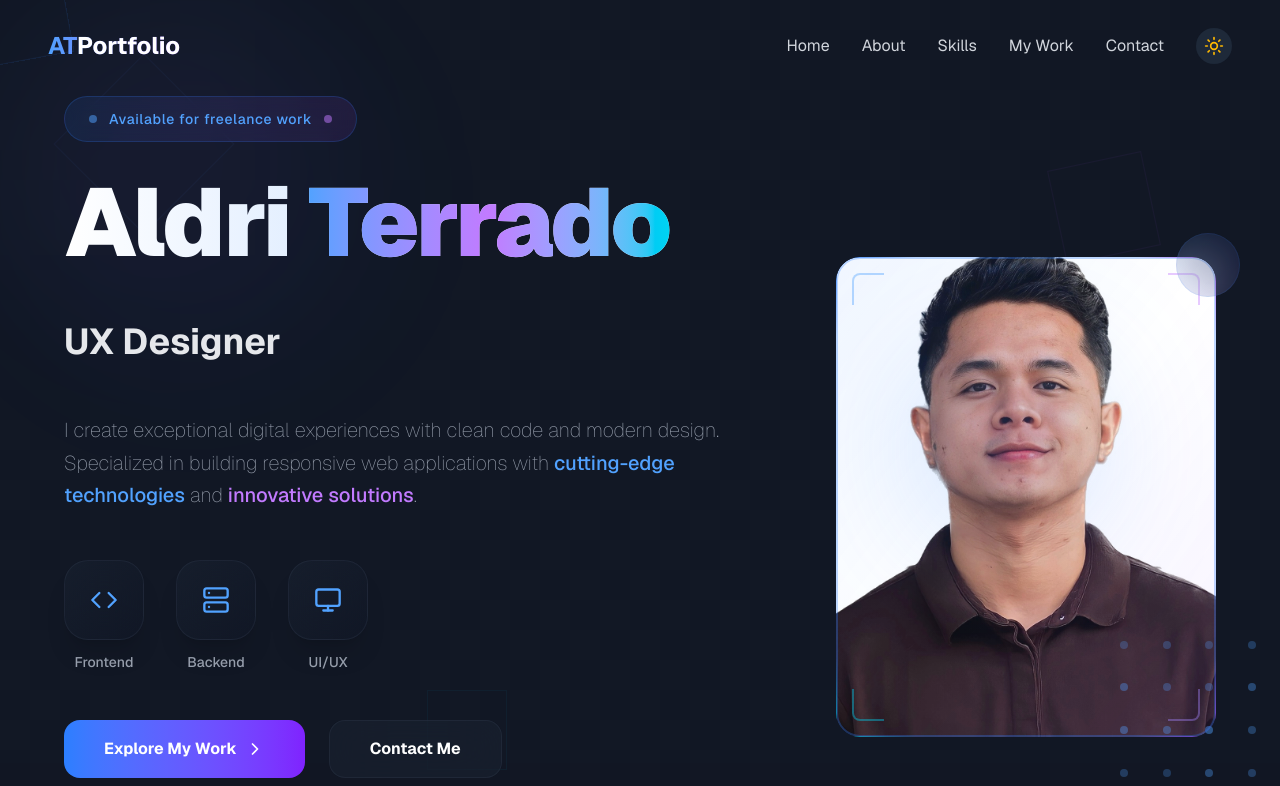
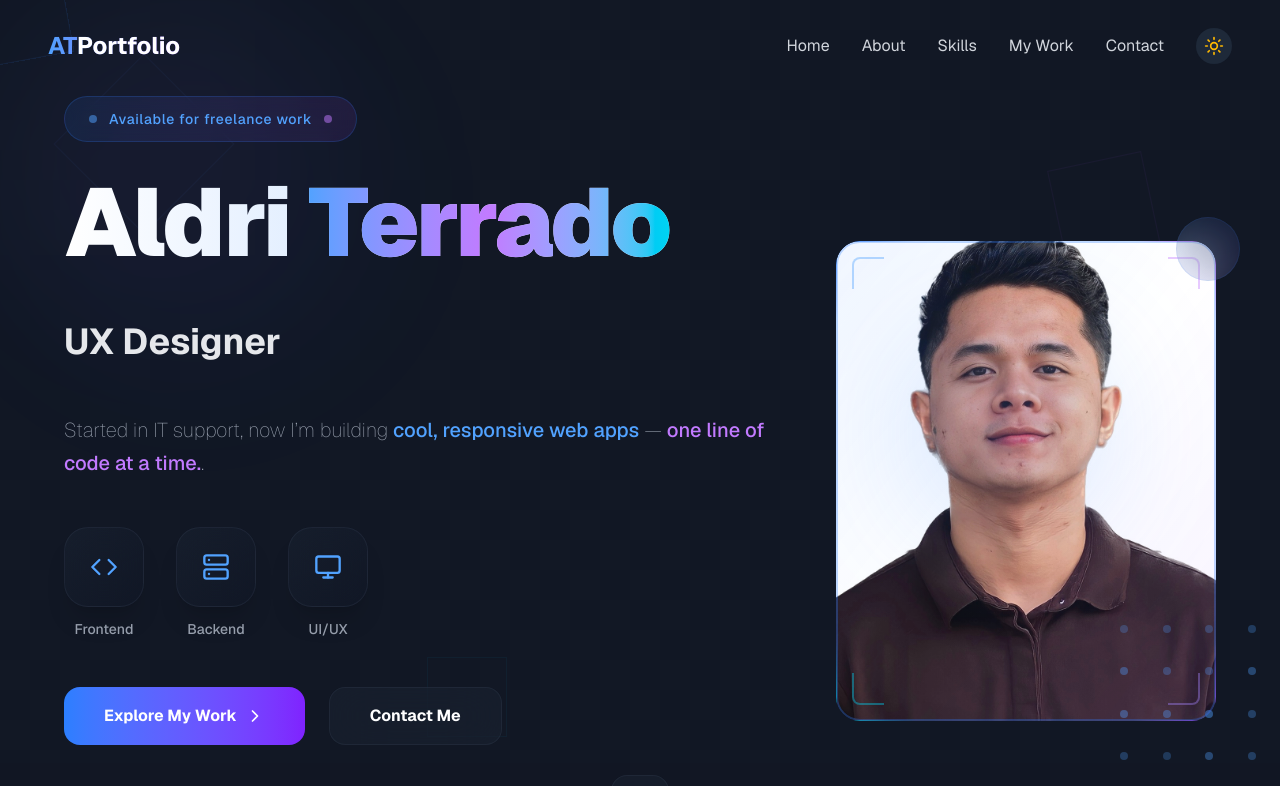
Before and after one commit to aldriterrado/my-portfolio, a React (Vite) app: page / in a window 1280 px wide. Shown: the top 786 px of the page. Built offline with nearby package versions, Linux system fonts and the light colour scheme.

Commit message:
update hero details

```diff
--- a/src/components/HeroSection.tsx
+++ b/src/components/HeroSection.tsx
@@ -166,10 +166,8 @@ export const HeroSection = () => {
                 transitionDelay: '400ms',
               }}
             >
-              I create exceptional digital experiences with clean code and
-              modern design. Specialized in building responsive web applications
-              with <span className="text-blue-400 font-medium">cutting-edge technologies</span> and
-              <span className="text-purple-400 font-medium"> innovative solutions</span>.
+              Started in IT support, now I’m building<span className="text-blue-400 font-medium"> cool, responsive web apps</span> —
+              <span className="text-purple-400 font-medium"> one line of code at a time.</span>.
             </p>
 
             {/* Enhanced tech icons */}
```
Also changed, not shown: 2 other files (tests, documents, lock files or other folders).
